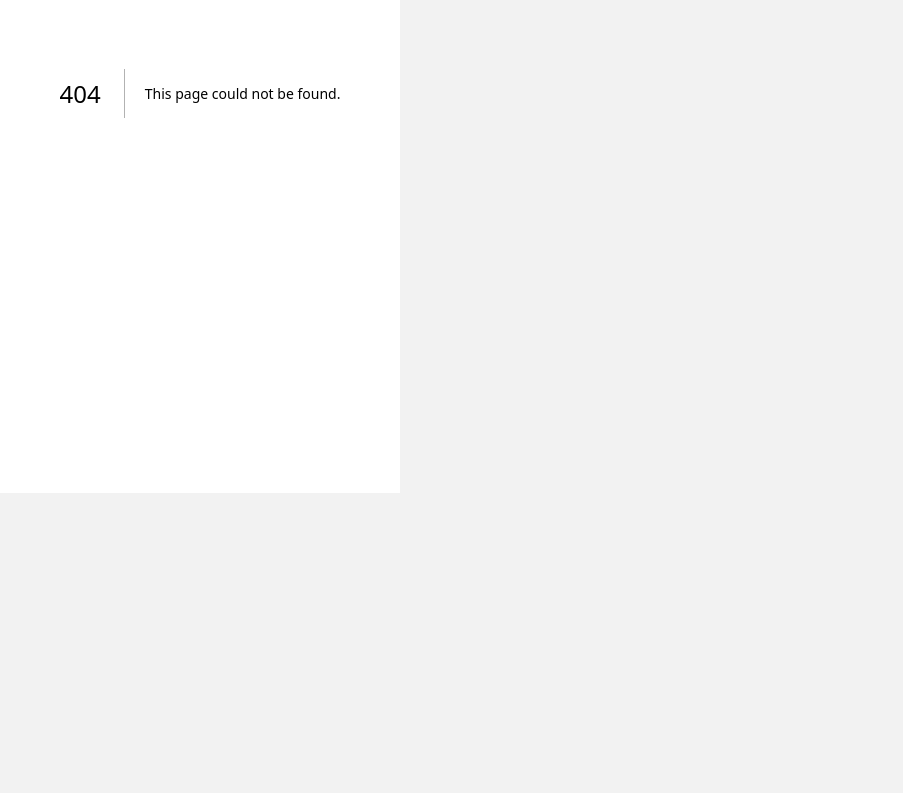
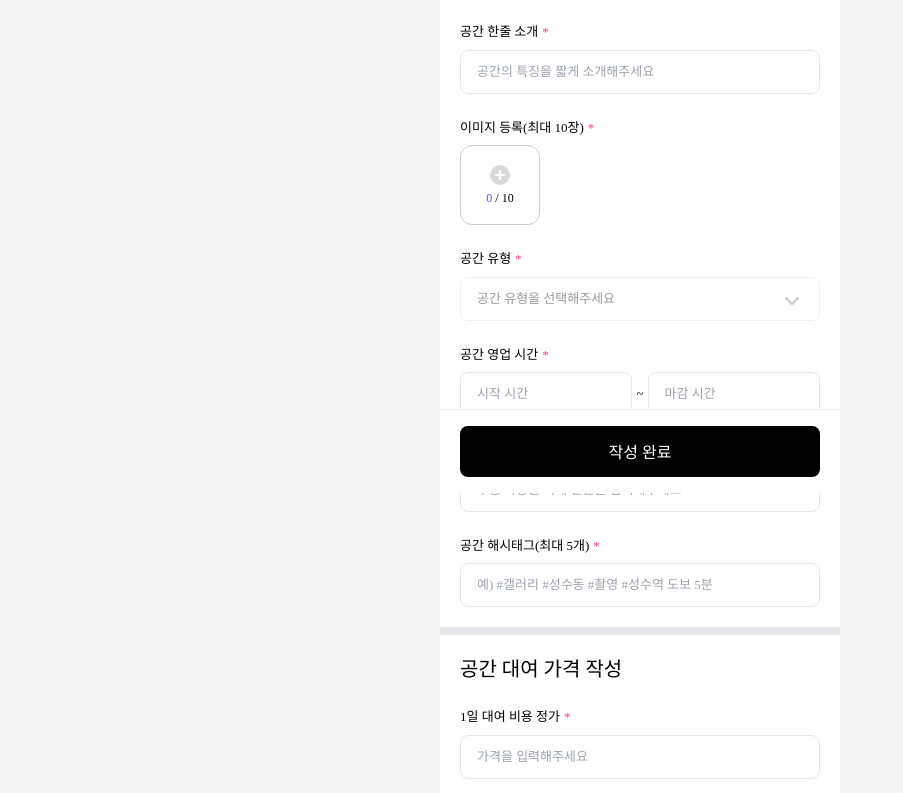
Before and after one commit to marchfirst01/dice-Host, a Next.js app: page /popUpSetting in a window 1280 px wide. Before the commit this address had no page. Shown: the part 307-1100 px from the top of the page, without its empty margins (0-903 px from the left). Before the commit the page ends 800 px from the top, so only its background shows below. Built offline with nearby package versions, Linux system fonts and the light colour scheme.

Commit message:
Chore: page, component, type 파일 이름 변경 및 type 수정사항 적용

```diff
--- a/src/components/newPopUp/discountInput.tsx
+++ b/src/components/popUpSetting/discountInput.tsx
@@ -1,6 +1,6 @@
 import ArrowDown from '@assets/popUpDetail/gray-arrow-down.svg';
 import ArrowUp from '@assets/popUpDetail/gray-arrow-up.svg';
-import { NewPopUpFormData } from '@type/newPopUp/newPopUpTypes';
+import { PopUpFormData } from '@type/popUpSetting';
 
 import React, { Dispatch, SetStateAction, useState } from 'react';
 import { Control, Controller } from 'react-hook-form';
@@ -8,7 +8,7 @@ import { Control, Controller } from 'react-hook-form';
 import Image from 'next/image';
 
 interface DiscountInputComponentProps {
-  control: Control<NewPopUpFormData>;
+  control: Control<PopUpFormData>;
   discountType: '할인율' | '할인 금액';
   setDiscountType: Dispatch<SetStateAction<'할인율' | '할인 금액'>>;
 }
--- a/src/components/newPopUp/placeTypeDropdown.tsx
+++ b/src/components/popUpSetting/placeTypeDropdown.tsx
@@ -1,7 +1,7 @@
 import ArrowDown from '@assets/popUpDetail/gray-arrow-down.svg';
 import ArrowUp from '@assets/popUpDetail/gray-arrow-up.svg';
 import { placeType } from '@lib/newPopUp/placeTypes';
-import { NewPopUpFormData } from '@type/newPopUp/newPopUpTypes';
+import { PopUpFormData } from '@type/popUpSetting';
 
 import { useState } from 'react';
 import { Control, Controller } from 'react-hook-form';
@@ -9,7 +9,7 @@ import { Control, Controller } from 'react-hook-form';
 import Image from 'next/image';
 
 interface PlaceTypeDropdownComponentProps {
-  control: Control<NewPopUpFormData>;
+  control: Control<PopUpFormData>;
 }
 
 export default function PlaceTypeDropdownComponent({ control }: PlaceTypeDropdownComponentProps) {
--- a/src/components/newPopUp/popUpInput.tsx
+++ b/src/components/popUpSetting/popUpInput.tsx
@@ -1,27 +1,27 @@
-import { NewPopUp, NewPopUpFormData } from '@type/newPopUp/newPopUpTypes';
+import { PopUpConfig, PopUpFormData } from '@type/popUpSetting';
 
 import React from 'react';
 import { Control, Controller } from 'react-hook-form';
 
 interface PopUpInputComponentProps {
-  newPopUpInfo: NewPopUp;
-  control: Control<NewPopUpFormData>;
+  popUpConfig: PopUpConfig;
+  control: Control<PopUpFormData>;
 }
 
 export default function PopUpInputComponent({
-  newPopUpInfo,
+  popUpConfig,
   control,
 }: PopUpInputComponentProps): React.ReactElement<PopUpInputComponentProps> {
   return (
     <Controller
-      name={newPopUpInfo.name}
+      name={popUpConfig.name}
       control={control}
       render={({ field: { onChange, value = '' } }) => (
         <input
           className="h-[44px] w-full rounded-lg border p-4 font-CAP1 text-CAP1 leading-CAP1"
           onChange={onChange}
           value={value}
-          placeholder={newPopUpInfo.placeholder}
+          placeholder={popUpConfig.placeholder}
         />
       )}
     />
--- a/src/components/newPopUp/popUpTextarea.tsx
+++ b/src/components/popUpSetting/popUpTextarea.tsx
@@ -1,27 +1,27 @@
-import { NewPopUp } from '@type/newPopUp/newPopUpTypes';
+import { PopUpConfig, PopUpFormData } from '@type/popUpSetting';
 
 import React from 'react';
-import { Controller } from 'react-hook-form';
+import { Control, Controller } from 'react-hook-form';
 
 interface PopUpTextareaComponentProps {
-  newPopUpInfo: NewPopUp;
-  control: any;
+  popUpConfig: PopUpConfig;
+  control: Control<PopUpFormData>;
 }
 
 export default function PopUpTextareaComponent({
-  newPopUpInfo,
+  popUpConfig,
   control,
 }: PopUpTextareaComponentProps): React.ReactElement<PopUpTextareaComponentProps> {
   return (
     <Controller
-      name={newPopUpInfo.name}
+      name={popUpConfig.name}
       control={control}
       render={({ field: { onChange, value } }) => (
         <textarea
           className="h-40 w-full rounded-lg border border-stroke p-4 font-CAP1 text-CAP1 leading-CAP1 placeholder:font-BODY2 placeholder:text-BODY2 placeholder:leading-BODY2"
           onChange={onChange}
           value={value}
-          placeholder={newPopUpInfo.placeholder}
+          placeholder={popUpConfig.placeholder}
         />
       )}
     />
--- a/src/components/newPopUp/priceInput.tsx
+++ b/src/components/popUpSetting/priceInput.tsx
@@ -1,15 +1,15 @@
-import { NewPopUp, NewPopUpFormData } from '@type/newPopUp/newPopUpTypes';
+import { PopUpConfig, PopUpFormData } from '@type/popUpSetting';
 
 import React from 'react';
 import { Control, Controller } from 'react-hook-form';
 
 interface PriceInputComponentProps {
-  newPopUpInfo: NewPopUp;
-  control: Control<NewPopUpFormData>;
+  popUpConfig: PopUpConfig;
+  control: Control<PopUpFormData>;
 }
 
 export default function PriceInputComponents({
-  newPopUpInfo,
+  popUpConfig,
   control,
 }: PriceInputComponentProps): React.ReactElement<PriceInputComponentProps> {
   const handleInputChange = (onChange: Function) => (e: React.ChangeEvent<HTMLInputElement>) => {
@@ -20,14 +20,14 @@ export default function PriceInputComponents({
 
   return (
     <Controller
-      name={newPopUpInfo.name}
+      name={popUpConfig.name}
       control={control}
       render={({ field: { onChange, value = '' } }) => (
         <input
           className="h-[44px] w-full rounded-lg border p-4 font-CAP1 text-CAP1 leading-CAP1"
           onChange={handleInputChange(onChange)}
           value={value}
-          placeholder={newPopUpInfo.placeholder}
+          placeholder={popUpConfig.placeholder}
         />
       )}
     />
--- a/src/layout/newPopUpLayout.tsx
+++ b/src/layout/newPopUpLayout.tsx
@@ -1,5 +1,5 @@
 import ArrowBack from '@assets/topNavigation/arrow-back.svg';
-import { NewPopUpFormData } from '@type/newPopUp/newPopUpTypes';
+import { NewPopUpFormData } from '@type/popUpSetting';
 
 import React, { useEffect, useState } from 'react';
 import { SubmitHandler } from 'react-hook-form';
--- a/src/lib/newPopUp/newPopUp.ts
+++ b/src/lib/newPopUp/newPopUp.ts
@@ -1,6 +1,6 @@
-import { NewPopUpInfoList } from '@type/newPopUp/newPopUpTypes';
+import { PopUpConfigList } from '@type/popUpSetting';
 
-export const newPopUp: NewPopUpInfoList = {
+export const newPopUp: PopUpConfigList = {
   name: { name: 'name', display: '공간 이름', placeholder: '팝업 공간의 이름을 입력해주세요' },
   subTitle: {
     name: 'subTitle',
--- a/src/pages/newPopUp/index.tsx
+++ b/src/pages/popUpSetting/index.tsx
@@ -1,22 +1,22 @@
 import Upload from '@assets/newPopUp/upload.svg';
-import DiscountInputComponent from '@components/newPopUp/discountInput';
-import ImageContainerComponent from '@components/newPopUp/imageContainer';
-import PlaceTypeDropdownComponent from '@components/newPopUp/placeTypeDropdown';
-import PopUpInputComponent from '@components/newPopUp/popUpInput';
-import PopUpTextareaComponent from '@components/newPopUp/popUpTextarea';
-import PriceInputComponents from '@components/newPopUp/priceInput';
+import DiscountInputComponent from '@components/popUpSetting/discountInput';
+import ImageContainerComponent from '@components/popUpSetting/imageContainer';
+import PlaceTypeDropdownComponent from '@components/popUpSetting/placeTypeDropdown';
+import PopUpInputComponent from '@components/popUpSetting/popUpInput';
+import PopUpTextareaComponent from '@components/popUpSetting/popUpTextarea';
+import PriceInputComponents from '@components/popUpSetting/priceInput';
 import NewPopUpLayout from '@layout/newPopUpLayout';
 import { newPopUp } from '@lib/newPopUp/newPopUp';
 import formattedDiscountPrice from '@lib/utils/formattedDiscountPrice';
-import { NewPopUpFormData, NewPopUpInfo } from '@type/newPopUp/newPopUpTypes';
+import { PopUpFormData, PopUpId } from '@type/popUpSetting';
 
 import React, { ChangeEvent, useEffect, useRef, useState } from 'react';
 import { SubmitHandler, useForm } from 'react-hook-form';
 
 import Image from 'next/image';
 
-const NewPopUpPage = () => {
-  const { control, handleSubmit, watch } = useForm<NewPopUpFormData>();
+export default function PopUpSettingPage() {
+  const { control, handleSubmit, watch } = useForm<PopUpFormData>();
   const [discountType, setDiscountType] = useState<'할인율' | '할인 금액'>('할인율');
 
   const watchDiscountFields = watch('discount');
@@ -36,7 +36,7 @@ const NewPopUpPage = () => {
   }, [watchDiscountFields, watchPriceFields, formattedPrice]);
 
   // 폼 제출
-  const onSubmit: SubmitHandler<NewPopUpFormData> = (formData: NewPopUpFormData) => {
+  const onSubmit: SubmitHandler<PopUpFormData> = (formData: PopUpFormData) => {
     console.log(formData);
   };
 
@@ -64,19 +64,19 @@ const NewPopUpPage = () => {
     URL.revokeObjectURL(urlToDelete);
   };
 
-  const InputDiv = (name: NewPopUpInfo, required: boolean = true) => (
+  const InputDiv = (name: PopUpId, required: boolean = true) => (
     <div className="flex flex-col gap-2 font-CAP1 text-CAP1 leading-CAP1">
       <p className={`${required && "after:ml-1 after:text-red after:content-['*']"}`}>
         {newPopUp[name].display}
       </p>
-      <PopUpInputComponent newPopUpInfo={newPopUp[name]} control={control} />
+      <PopUpInputComponent popUpConfig={newPopUp[name]} control={control} />
     </div>
   );
 
-  const TextareaDiv = (name: NewPopUpInfo) => (
+  const TextareaDiv = (name: PopUpId) => (
     <div className="flex flex-col gap-2 font-CAP1 text-CAP1 leading-CAP1">
       <p className="after:ml-1 after:text-red after:content-['*']">{newPopUp[name].display}</p>
-      <PopUpTextareaComponent newPopUpInfo={newPopUp[name]} control={control} />
+      <PopUpTextareaComponent popUpConfig={newPopUp[name]} control={control} />
     </div>
   );
 
@@ -131,8 +131,8 @@ const NewPopUpPage = () => {
         <div className="flex flex-col gap-2">
           <p className="after:ml-1 after:text-red after:content-['*']">공간 영업 시간</p>
           <div className="flex flex-row items-center gap-1">
-            <PopUpInputComponent newPopUpInfo={newPopUp.placeStart} control={control} />
-            ~<PopUpInputComponent newPopUpInfo={newPopUp.placeEnd} control={control} />
+            <PopUpInputComponent popUpConfig={newPopUp.placeStart} control={control} />
+            ~<PopUpInputComponent popUpConfig={newPopUp.placeEnd} control={control} />
           </div>
         </div>
         {InputDiv('numOfPeople')}
@@ -145,7 +145,7 @@ const NewPopUpPage = () => {
             <p className="after:ml-1 after:text-red after:content-['*']">
               {newPopUp.price.display}
             </p>
-            <PriceInputComponents newPopUpInfo={newPopUp.price} control={control} />
+            <PriceInputComponents popUpConfig={newPopUp.price} control={control} />
           </div>
           <div className="flex flex-col gap-2 font-CAP1 text-CAP1 leading-CAP1">
             <p className="after:ml-1 after:text-red after:content-['*']">
@@ -177,7 +177,7 @@ const NewPopUpPage = () => {
         <div>
           <p className="after:ml-1 after:text-red after:content-['*']">위치</p>
           <div className="mb-1 mt-2 flex flex-row">
-            <PopUpInputComponent newPopUpInfo={newPopUp.location} control={control} />
+            <PopUpInputComponent popUpConfig={newPopUp.location} control={control} />
             <button
               onClick={() => console.log('api 연결하기')}
               className="ml-2 text-nowrap rounded-lg bg-light_gray px-[27.5px] py-[11.5px] text-white"
@@ -185,7 +185,7 @@ const NewPopUpPage = () => {
               주소 검색
             </button>
           </div>
-          <PopUpInputComponent newPopUpInfo={newPopUp.locationDescription} control={control} />
+          <PopUpInputComponent popUpConfig={newPopUp.locationDescription} control={control} />
         </div>
         {InputDiv('homepage', false)}
         {InputDiv('phoneNumber')}
@@ -197,6 +197,4 @@ const NewPopUpPage = () => {
       </section>
     </NewPopUpLayout>
   );
-};
-
-export default NewPopUpPage;
+}
--- /dev/null
+++ b/src/type/popUpSetting/index.ts
@@ -0,0 +1,49 @@
+// 팝업을 생성/수정할 때 제출하는 폼데이터의 내용
+interface PopUpFormData {
+  name: string;
+  subTitle: string;
+  placeType: string;
+  placeStart: number;
+  placeEnd: number;
+  numOfPeople: number;
+  hashTagList: string;
+  price: number;
+  discount: number;
+  description: string;
+  location: string;
+  locationDescription: string;
+  homepage: string;
+  phoneNumber: string;
+  usageInformation: string;
+  noticeInformation: string;
+}
+
+// 팝업 formData의 id들
+type PopUpId =
+  | 'name'
+  | 'subTitle'
+  | 'placeStart'
+  | 'placeEnd'
+  | 'numOfPeople'
+  | 'hashTagList'
+  | 'price'
+  | 'discount'
+  | 'description'
+  | 'location'
+  | 'locationDescription'
+  | 'homepage'
+  | 'phoneNumber'
+  | 'usageInformation'
+  | 'noticeInformation';
+
+// 인풋에 사용되는 정보들이 담긴 데이터
+interface PopUpConfig {
+  name: PopUpId;
+  display: string;
+  placeholder: string;
+}
+
+// 데이터 리스트
+type PopUpConfigList = Record<PopUpId, PopUpConfig>;
+
+export type { PopUpFormData, PopUpId, PopUpConfig, PopUpConfigList };
```
Also changed, not shown: src/type/newPopUp/newPopUpTypes.ts (deleted, +0 -45 lines), src/components/popUpSetting/imageContainer.tsx (renamed from src/components/newPopUp/imageContainer.tsx).
